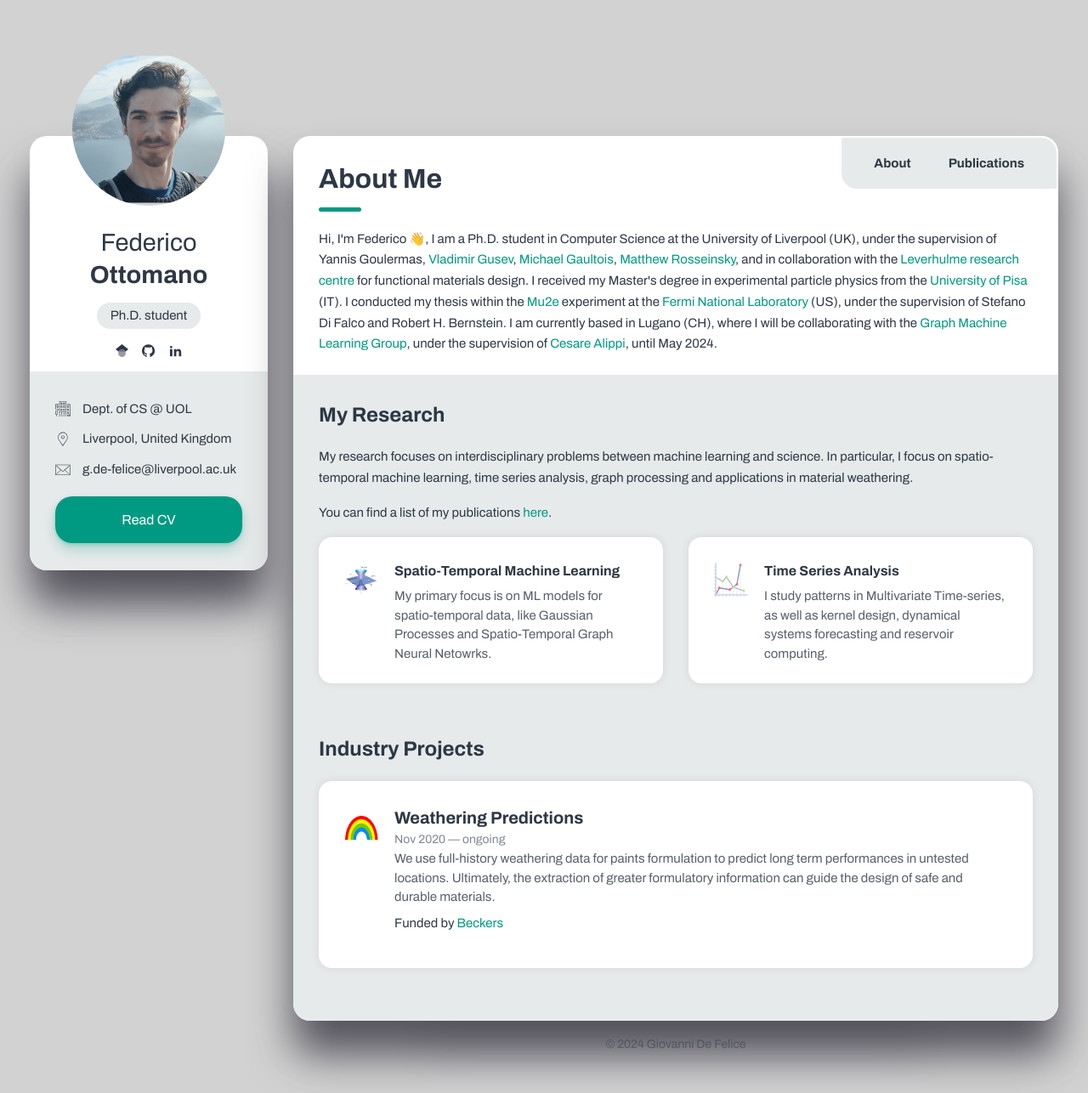
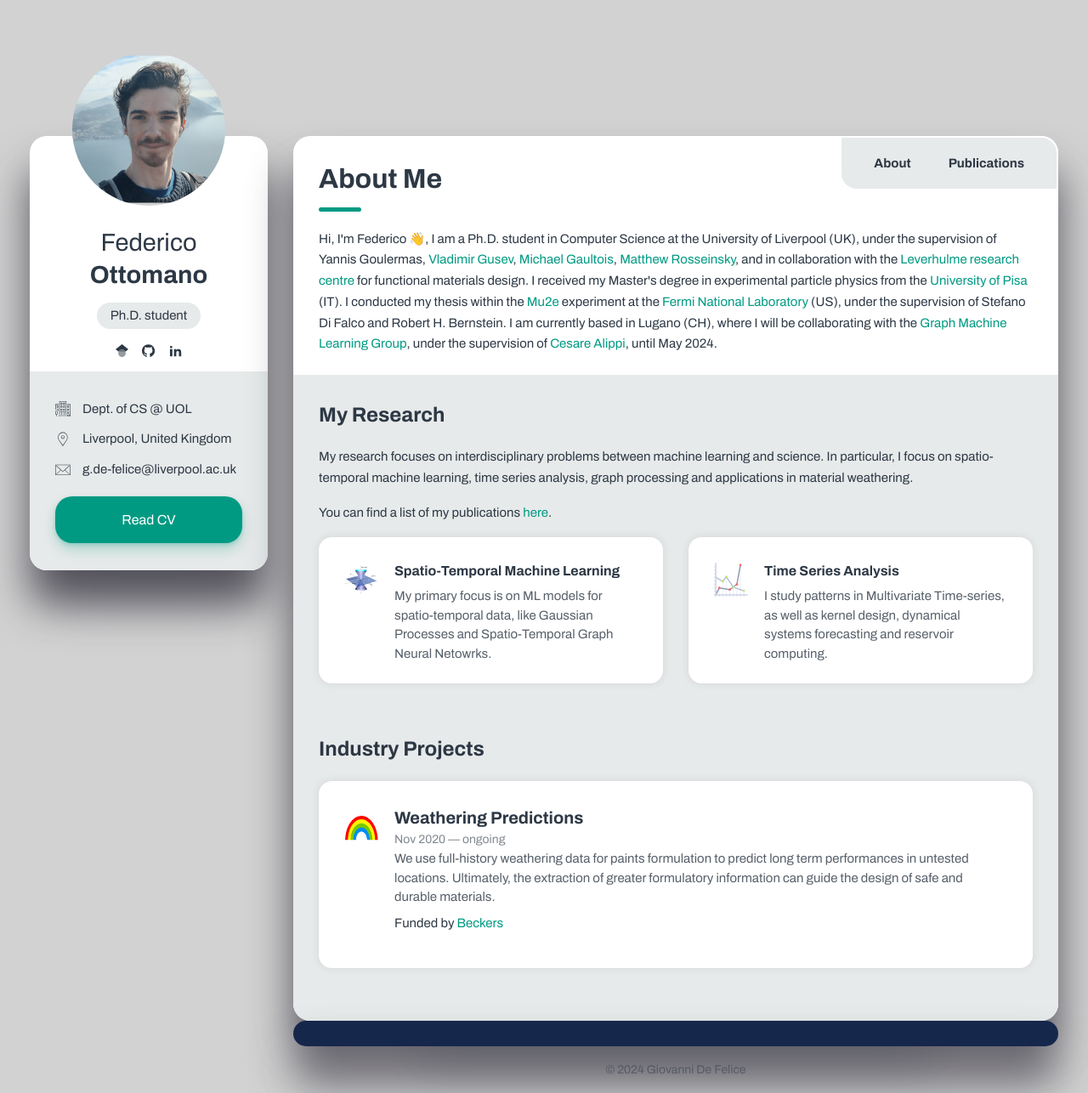
Before and after one commit to fedeotto/fedeotto.github.io, a Jekyll site: the page built from index.html, in a window 1280 px wide. Shown: the whole page at 85% size. Built offline with Jekyll 4.4.1, drawn with Linux system fonts in a browser that asks for light colours.

Commit message:
tried background color

```diff
--- a/_layouts/page.html
+++ b/_layouts/page.html
@@ -9,3 +9,5 @@ layout: default
         {{ content }}
     </div>
 </div>
+
+<div class="box shadow pb-0" style="background-color: rgb(22, 39, 76);"></div>
```
